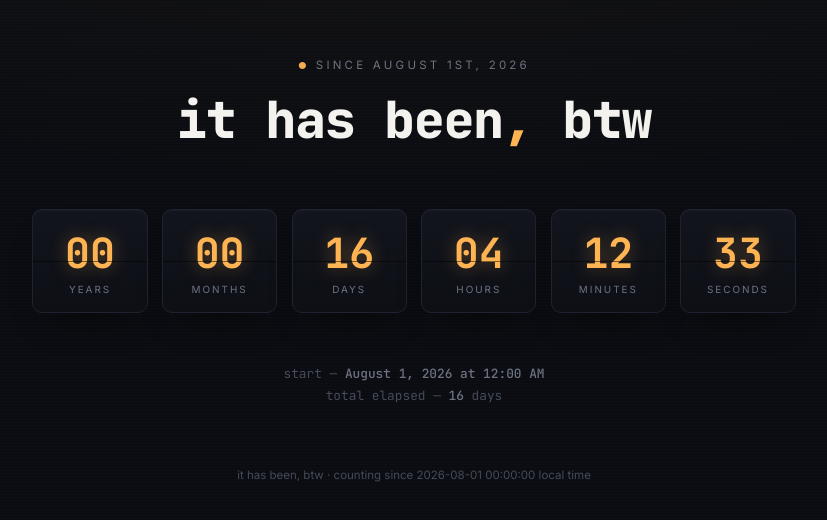
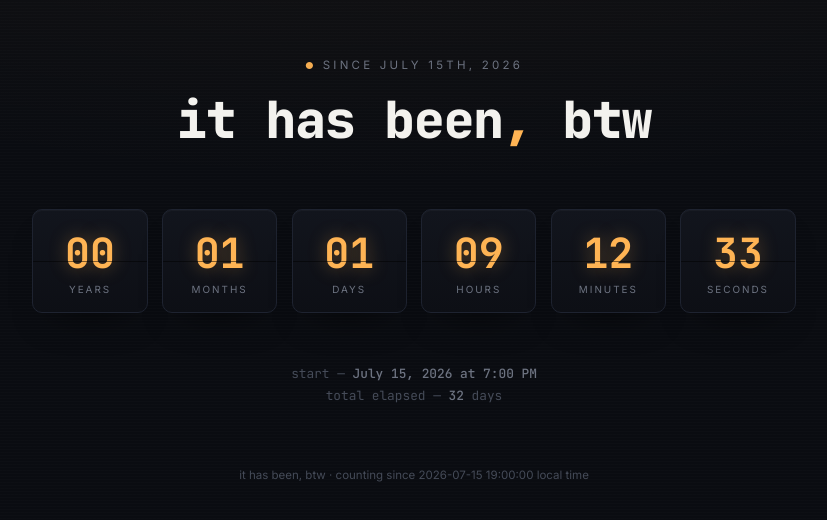
Before and after one commit to xkronusx/it-has-been-btw, a plain HTML site: page index.html in a window 1280 px wide. Shown: the part 130-650 px from the top of the page, without its empty margins (226-1053 px from the left). Drawn offline with Linux system fonts and the light colour scheme.

Commit message:
change date to more correct value

```diff
--- a/index.html
+++ b/index.html
@@ -203,7 +203,7 @@
 </head>
 <body>
 
-  <div class="eyebrow">since august 1st, 2026</div>
+  <div class="eyebrow">since july 15th, 2026</div>
   <h1>it has been<span>,</span> btw</h1>
 
   <div class="display" id="display">
@@ -239,11 +239,11 @@
   </div>
 
   <footer>
-    it has been, btw &middot; counting since 2026-08-01 00:00:00 local time
+    it has been, btw &middot; counting since 2026-07-15 19:00:00 local time
   </footer>
 
 <script>
-  const START = new Date(2026, 7, 1, 0, 0, 0); // August 1, 2026, 00:00:00 local time
+  const START = new Date(2026, 6, 15, 19, 0, 0); // July 15, 2026, 7:00 PM local time
 
   function pad(n){
     return String(n).padStart(2, '0');
```
